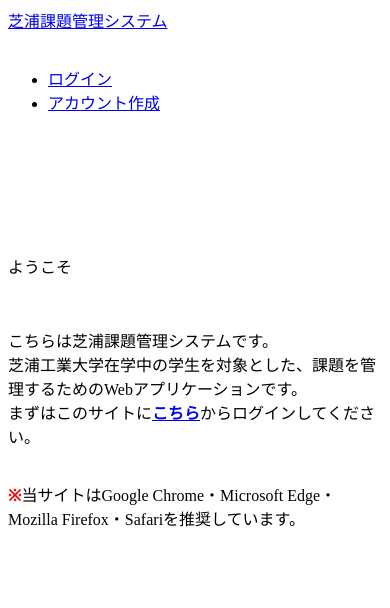
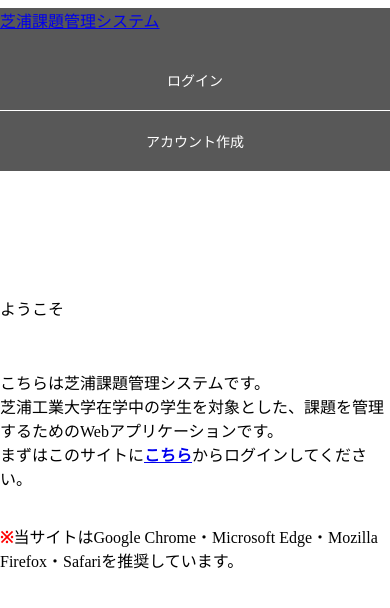
Before and after one commit to Tomoya777/project, a Django app: page / in a window 390 px wide. Shown: the top 608 px of the page. Run offline with Django 3.2, Linux system fonts and the light colour scheme; some libraries are stand-ins or nearby versions.

Commit message:
style.cssにスマホ用の表示を制御する部分を追加． ヘッダはだいたいうまくいったと思うけど，他の部分の表示は未完成．

```diff
--- a/site/static/css/style.css
+++ b/site/static/css/style.css
@@ -1,4 +1,5 @@
 @media screen and (min-width: 871px){
+    /*PC用の制御*/
     .logo-s{display: none;}/*スマートフォン用ヘッダーを削除*/
     .nav{
         position: fixed;
@@ -52,6 +53,8 @@
         color: #000000;
         text-align: left;
     }
+
+}
 .home-contents{
     overflow: hidden;
 }
@@ -63,7 +66,33 @@
     float: right;
     width: 40%;
 }
+@media screen and (max-width: 870px){
+    /*スマホ用の制御*/
+    body{
+        margin:0;
     }
-@media screen and (max-width: 870px){
-
+    .nav{
+        border-top:8px solid #ffffff;
+        background: #585858;
     }
+    .nav ul{
+        list-style: none;
+        margin: 0;
+        padding: 0;
+    }
+    .nav li{
+        border-bottom: 1px solid #ffffff;
+    }
+    .nav li a{
+        display: block;
+        width: 100%;
+        padding: 20px 0;
+        text-decoration: none;
+        text-align: center;
+        font-size: 14px;
+        color: #ffffff;
+    }
+    .nav li a:hover{
+        background: #634646;
+    }
+}
```
Also changed, not shown: site/db.sqlite3. Lines whose indentation alone changed are shown as unchanged.
